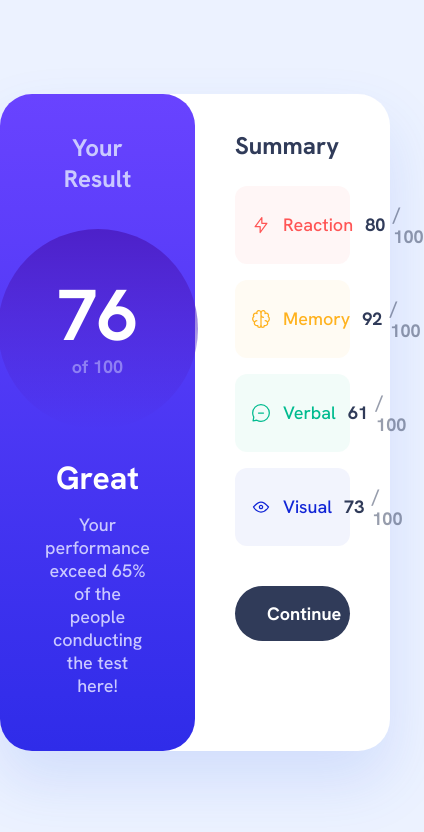
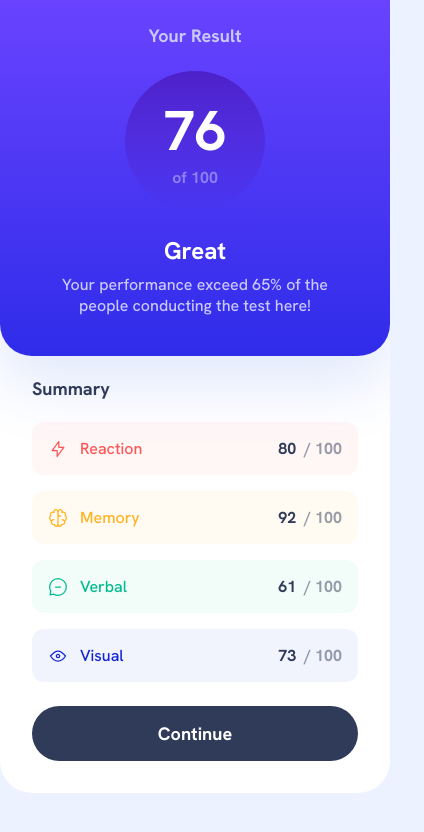
Before and after one commit to tokhirboiskhonov/results-summary-component, a plain HTML site: page index.html in a window 390 px wide. Shown: the whole page, 424 px wide, since content can reach past the window. Drawn offline with nearby package versions, Linux system fonts and the light colour scheme.

Commit message:
Make website responsive

```diff
--- a/css/style.css
+++ b/css/style.css
@@ -335,3 +335,102 @@ img {
 .summary-box__stats-list {
   margin-bottom: 40px;
 }
+
+@media only screen and (-webkit-min-device-pixel-ratio: 2),
+  only screen and (min--moz-device-pixel-ratio: 2),
+  only screen and (-o-min-device-pixel-ratio: 2/1),
+  only screen and (min-device-pixel-ratio: 2),
+  only screen and (min-resolution: 192dpi),
+  only screen and (min-resolution: 2dppx) {
+}
+
+@media only screen and (max-width: 740px) {
+  body {
+    justify-content: start;
+    align-items: center;
+  }
+
+  .component-wrapper {
+    flex-direction: column;
+    width: 100%;
+    max-width: 368px;
+  }
+
+  .result-box {
+    width: 100%;
+    max-width: 100%;
+    box-shadow: 0px 30px 60px 0px rgba(61, 108, 236, 0.15);
+  }
+
+  .summary-box {
+    width: 100%;
+    max-width: 100%;
+  }
+}
+
+@media only screen and (max-width: 400px) {
+  body {
+    font-size: 16px;
+  }
+
+  .component-wrapper {
+    max-width: 100%;
+    margin: 0;
+    box-shadow: none;
+  }
+
+  .result-box {
+    border-radius: 0px 0px 32px 32px;
+    width: 100%;
+  }
+
+  .result-box__heading {
+    font-size: 18px;
+    margin-bottom: 24px;
+  }
+
+  .result-circle {
+    width: 140px;
+    height: 140px;
+  }
+
+  .result-circle__result {
+    margin: 0;
+    font-size: 56px;
+    line-height: 72px;
+  }
+
+  .result-circle__max {
+    font-size: 16px;
+  }
+
+  .result-box {
+    padding: 24px 56px 40px;
+    border-radius: 0px 0px 32px 32px;
+  }
+
+  .result-box__heading {
+    margin-bottom: 24px;
+    font-size: 18px;
+  }
+
+  .result-box__result-circle {
+    margin-bottom: 24px;
+  }
+
+  .result-box__message-title {
+    margin-bottom: 8px;
+    font-size: 24px;
+  }
+
+  .summary-box {
+    padding: 24px 32px 32px;
+  }
+  .summary-box__heading {
+    margin-bottom: 24px;
+    font-size: 18px;
+  }
+  .summary-box__stats-list {
+    margin-bottom: 24px;
+  }
+}
```
